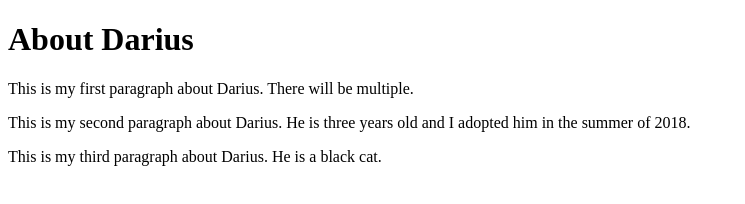
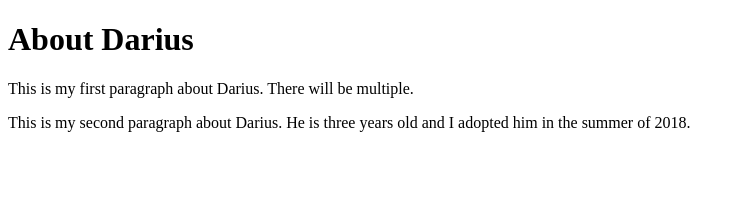
Before and after one commit to cdowney086/H547, a plain HTML site: page index.html in a window 1280 px wide. Shown: the whole page, without its empty margins (0-745 px from the left). Drawn offline with Linux system fonts and the light colour scheme.

Commit message:
Update index.html

```diff
--- a/index.html
+++ b/index.html
@@ -7,6 +7,5 @@
 <h1>About Darius</h1>
 <p>This is my first paragraph about Darius. There will be multiple.</p>
 <p>This is my second paragraph about Darius. He is three years old and I adopted him in the summer of 2018.</p>
-  <p>This is my third paragraph about Darius. He is a black cat.</p>
 </body>
 </html>
```
